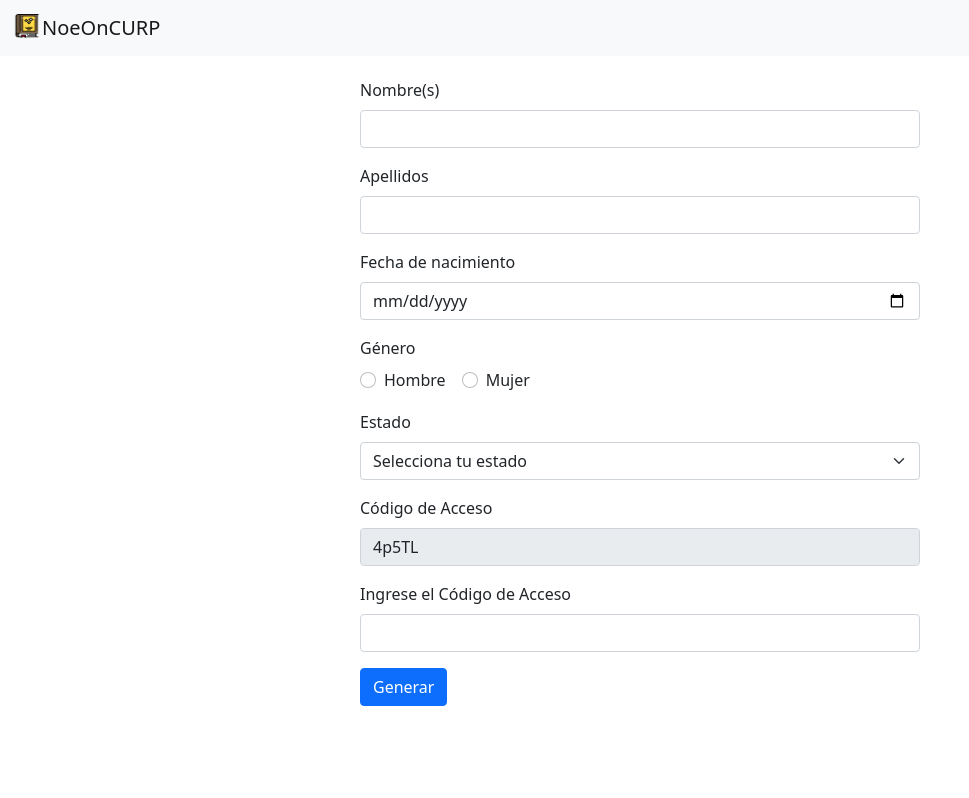
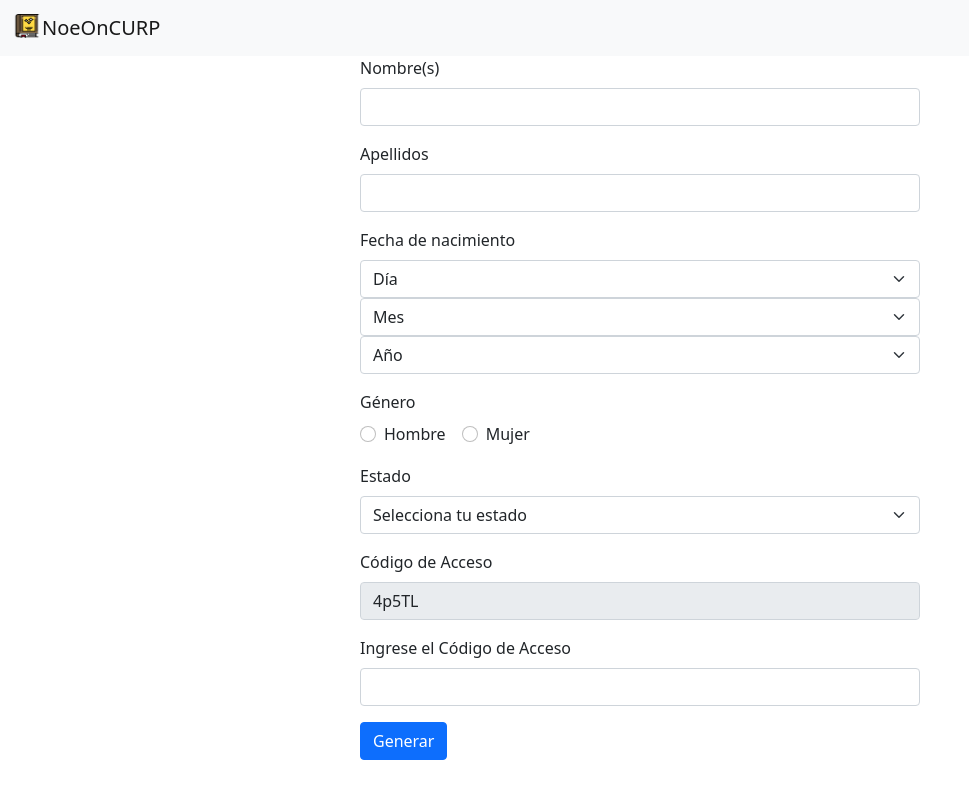
Before and after one commit to NoeOnDev/Generate-CURP-MX, a React (Vite) app: page / in a window 1280 px wide. Shown: the top 798 px of the page, without its empty margins (0-969 px from the left). Built offline with nearby package versions, Linux system fonts and the light colour scheme.

Commit message:
Actualizar formulario de generación de CURP para incluir campos separados para el día, mes y año de nacimiento

```diff
--- a/src/components/generateFORM.jsx
+++ b/src/components/generateFORM.jsx
@@ -51,10 +51,13 @@ function GenerateCurpForm() {
     const [formData, setFormData] = useState({
         nombre: '',
         apellidos: '',
-        fechaNacimiento: '',
+        dia: '',
+        mes: '',
+        ano: '',
         genero: '',
         estado: ''
     });
+
     const [curp, setCurp] = useState('');
     const [accessCode, setAccessCode] = useState('');
     const [inputCode, setInputCode] = useState('');
@@ -96,7 +99,7 @@ function GenerateCurpForm() {
         }
     };
 
-    const generateCurp = ({ nombre, apellidos, fechaNacimiento, genero, estado }) => {
+    const generateCurp = ({ nombre, apellidos, dia, mes, ano, genero, estado }) => {
         const apellidosArray = apellidos.split(' ');
         const primerApellido = apellidosArray[0];
         const segundoApellido = apellidosArray[1] || '';
@@ -105,7 +108,7 @@ function GenerateCurpForm() {
         const nombresArray = nombre.split(' ');
         const primerNombre = nombresArray[0];
         const nombreLetra = primerNombre.substr(0, 1).toUpperCase();
-        const fechaFormato = fechaNacimiento.replace(/-/g, '').substr(2);
+        const fechaFormato = `${ano.substr(2)}${mes.padStart(2, '0')}${dia.padStart(2, '0')}`;
         const generoLetra = genero === 'M' ? 'H' : 'M';
         const estadoCodigo = estados[estado.toUpperCase()] || 'NE';
         const primeraConsonanteInterna = (str) => {
@@ -140,8 +143,24 @@ function GenerateCurpForm() {
                         <input type="text" className="form-control" id="apellidos" value={formData.apellidos} onChange={handleInputChange} />
                     </div>
                     <div className="mb-3">
-                        <label htmlFor="fechaNacimiento" className="form-label">Fecha de nacimiento</label>
-                        <input type="date" className="form-control" id="fechaNacimiento" value={formData.fechaNacimiento} onChange={handleInputChange} />
+                        <label className="form-label">Fecha de nacimiento</label>
+                        <div>
+                            <select className="form-select" id="dia" value={formData.dia} onChange={handleInputChange}>
+                                <option value="">Día</option>
+                                {[...Array(31)].map((_, i) => <option key={i + 1} value={i + 1}>{i + 1}</option>)}
+                            </select>
+                            <select className="form-select" id="mes" value={formData.mes} onChange={handleInputChange}>
+                                <option value="">Mes</option>
+                                {[...Array(12)].map((_, i) => <option key={i + 1} value={i + 1}>{i + 1}</option>)}
+                            </select>
+                            <select className="form-select" id="ano" value={formData.ano} onChange={handleInputChange}>
+                                <option value="">Año</option>
+                                {[...Array(101)].map((_, i) => {
+                                    const year = new Date().getFullYear() - i;
+                                    return <option key={year} value={year}>{year}</option>
+                                })}
+                            </select>
+                        </div>
                     </div>
                     <div className="mb-3">
                         <label className="form-label">Género</label> <br />
```
